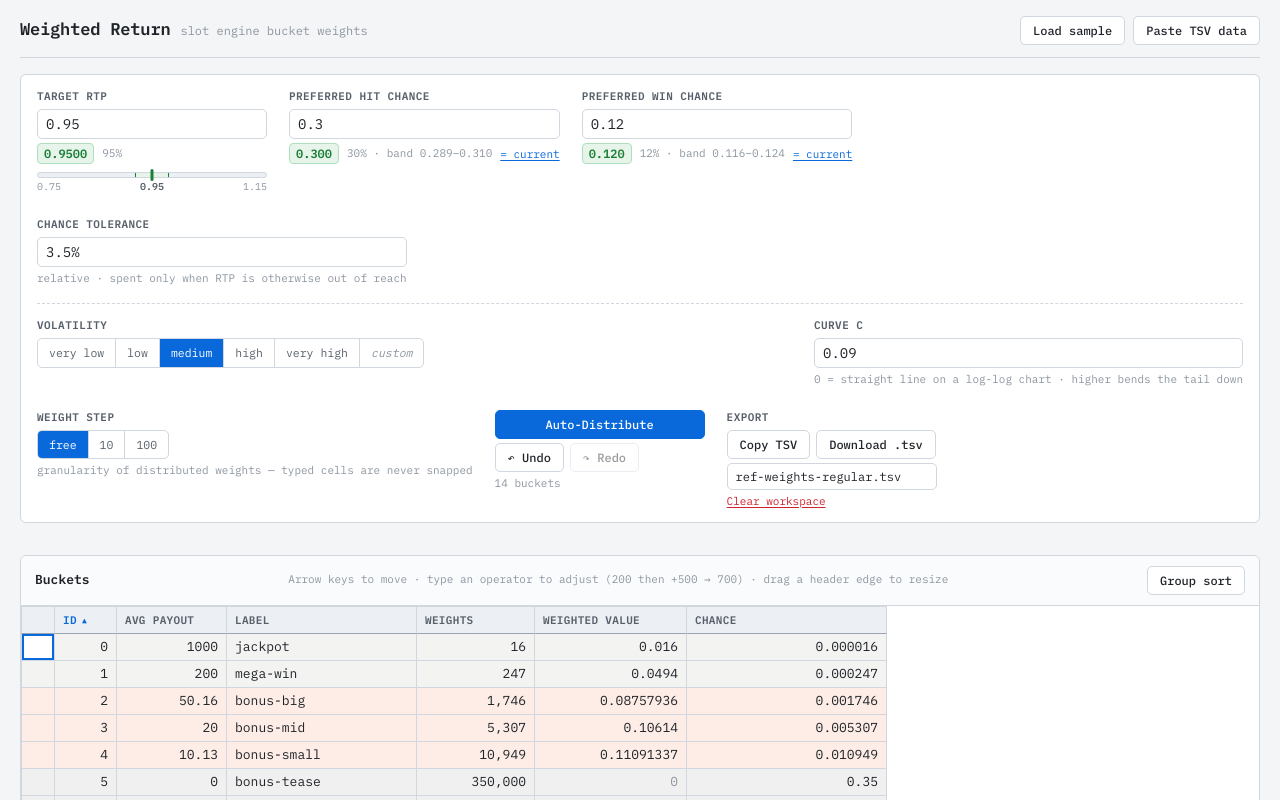
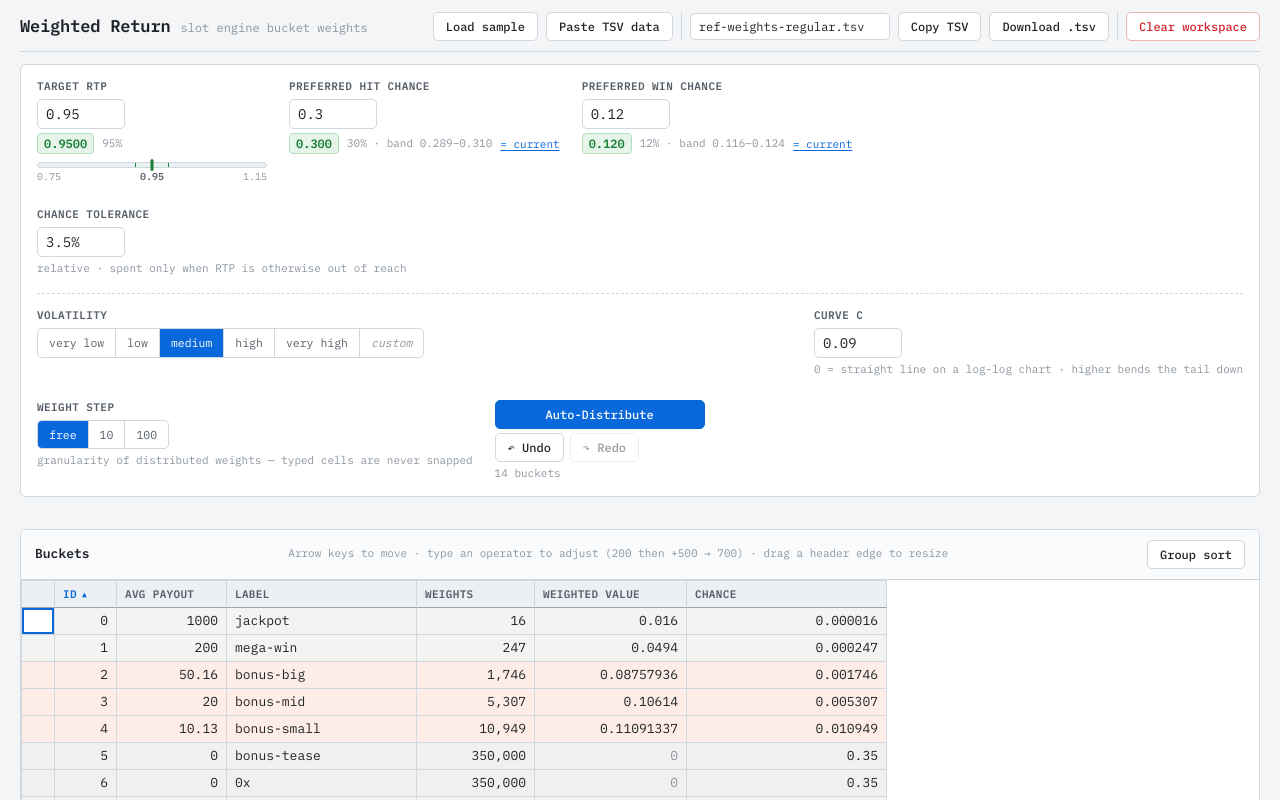
Before and after one commit to Hackerhedgehog/weighted-return-tool, a React (Vite) app: page / in a window 1280 px wide. Both pictures are taken after a click on the button "Load sample". Shown: the top 800 px of the page. Built offline with nearby package versions, Linux system fonts and the light colour scheme.

Commit message:
feat: export and clear controls move into the header
Co-Authored-By: Claude Opus 5 (1M context) <noreply@anthropic.com>

```diff
--- a/src/App.tsx
+++ b/src/App.tsx
@@ -339,6 +339,32 @@ export default function App() {
           <button type="button" className="btn" onClick={() => setPasteOpen(true)}>
             Paste TSV data
           </button>
+          {hasRows && (
+            <>
+              <span className="topbar-sep" aria-hidden="true" />
+              <input
+                className="filename-input"
+                value={exportFilename}
+                aria-label="Export filename"
+                spellCheck={false}
+                onChange={(e) => setExportFilename(e.target.value)}
+              />
+              <button type="button" className="btn" onClick={handleCopy}>
+                {copyState === 'ok' ? 'Copied ✓' : copyState === 'fail' ? 'Copy failed' : 'Copy TSV'}
+              </button>
+              <button
+                type="button"
+                className="btn"
+                onClick={() => downloadTsv(exportText(), exportFilename)}
+              >
+                Download .tsv
+              </button>
+              <span className="topbar-sep" aria-hidden="true" />
+              <button type="button" className="btn danger" onClick={handleClear}>
+                Clear workspace
+              </button>
+            </>
+          )}
         </div>
       </header>
 
@@ -355,8 +381,6 @@ export default function App() {
             lockedCount={lockedCount}
             canUndo={history.past.length > 0}
             canRedo={history.future.length > 0}
-            exportFilename={exportFilename}
-            copyState={copyState}
             onTargets={(t) => commit((d) => ({ ...d, targets: t }))}
             onVolatility={(v) => commit((d) => ({ ...d, volatility: v, curve: CURVE_PRESETS[v] }))}
             onCurve={(c) => commit((d) => ({ ...d, curve: c, volatility: volatilityForCurve(c) }))}
@@ -364,10 +388,6 @@ export default function App() {
             onAutoDistribute={autoDistribute}
             onUndo={doUndo}
             onRedo={doRedo}
-            onCopy={handleCopy}
-            onDownload={() => downloadTsv(exportText(), exportFilename)}
-            onFilename={setExportFilename}
-            onClear={handleClear}
           />
 
           <section className="panel">
--- a/src/components/TargetsPanel.tsx
+++ b/src/components/TargetsPanel.tsx
@@ -24,8 +24,6 @@ interface TargetsPanelProps {
   lockedCount: number
   canUndo: boolean
   canRedo: boolean
-  exportFilename: string
-  copyState: 'idle' | 'ok' | 'fail'
   onTargets: (t: Targets) => void
   onVolatility: (v: Exclude<Volatility, 'custom'>) => void
   onCurve: (c: number) => void
@@ -33,10 +31,6 @@ interface TargetsPanelProps {
   onAutoDistribute: () => void
   onUndo: () => void
   onRedo: () => void
-  onCopy: () => void
-  onDownload: () => void
-  onFilename: (s: string) => void
-  onClear: () => void
 }
 
 /** Small numeric field that also accepts arithmetic, like the grid cells do. */
@@ -152,8 +146,6 @@ export function TargetsPanel(props: TargetsPanelProps) {
     lockedCount,
     canUndo,
     canRedo,
-    exportFilename,
-    copyState,
     onTargets,
     onVolatility,
     onCurve,
@@ -161,10 +153,6 @@ export function TargetsPanel(props: TargetsPanelProps) {
     onAutoDistribute,
     onUndo,
     onRedo,
-    onCopy,
-    onDownload,
-    onFilename,
-    onClear,
   } = props
 
   const invalid =
@@ -319,28 +307,6 @@ export function TargetsPanel(props: TargetsPanelProps) {
             {bucketCount} buckets{lockedCount > 0 && <> · {lockedCount} locked</>}
           </span>
         </div>
-
-        <div className="target-field export">
-          <label className="field-label">Export</label>
-          <div className="btn-row">
-            <button type="button" className="btn" onClick={onCopy} disabled={bucketCount === 0}>
-              {copyState === 'ok' ? 'Copied ✓' : copyState === 'fail' ? 'Copy failed' : 'Copy TSV'}
-            </button>
-            <button type="button" className="btn" onClick={onDownload} disabled={bucketCount === 0}>
-              Download .tsv
-            </button>
-          </div>
-          <input
-            className="filename-input"
-            value={exportFilename}
-            aria-label="Export filename"
-            spellCheck={false}
-            onChange={(e) => onFilename(e.target.value)}
-          />
-          <button type="button" className="link-btn danger" onClick={onClear}>
-            Clear workspace
-          </button>
-        </div>
       </div>
 
       {invalid && (
--- a/src/index.css
+++ b/src/index.css
@@ -76,12 +76,13 @@ body {
 
 .topbar {
   display: flex;
-  align-items: baseline;
+  /* centred, not baseline: the row carries the filename input now */
+  align-items: center;
   justify-content: space-between;
   gap: 16px;
-  padding: 16px 0 12px;
+  padding: 12px 0 10px;
   border-bottom: 1px solid var(--line);
-  margin-bottom: 16px;
+  margin-bottom: 12px;
 }
 
 .brand {
@@ -104,7 +105,17 @@ body {
 
 .topbar-actions {
   display: flex;
+  align-items: center;
+  flex-wrap: wrap;
   gap: 8px;
+}
+
+/* Thin rules grouping load · export · destructive actions. */
+.topbar-sep {
+  width: 1px;
+  align-self: stretch;
+  min-height: 20px;
+  background: var(--line);
 }
 
 /* ---------- buttons ---------- */
@@ -142,6 +153,16 @@ body {
 .btn.primary:hover:not(:disabled) {
   background: #0860c4;
   border-color: #0860c4;
+}
+
+.btn.danger {
+  color: var(--danger);
+  border-color: #f0b3ae;
+}
+
+.btn.danger:hover:not(:disabled) {
+  background: var(--danger-soft);
+  border-color: var(--danger);
 }
 
 .btn-row {
@@ -244,12 +265,17 @@ body {
   border: 1px solid var(--line);
   border-radius: 5px;
   padding: 5px 8px;
-  width: 100%;
   outline: none;
+}
+
+.panel-num {
+  /* five digits is the most any target shows */
+  width: 88px;
 }
 
 .filename-input {
   font-size: 12px;
+  width: 200px;
 }
 
 .panel-num:focus,
```
Also changed, not shown: 1 other file (tests, documents, lock files or other folders).
